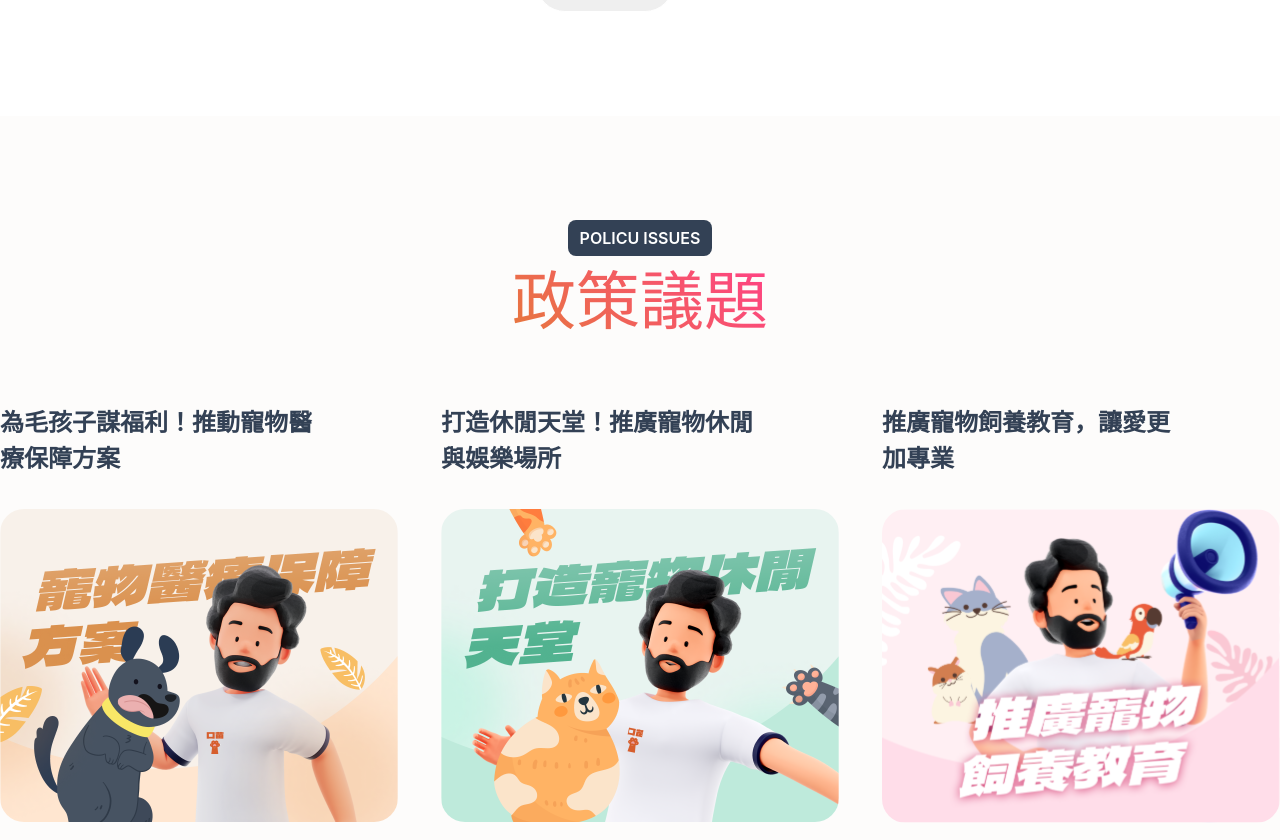
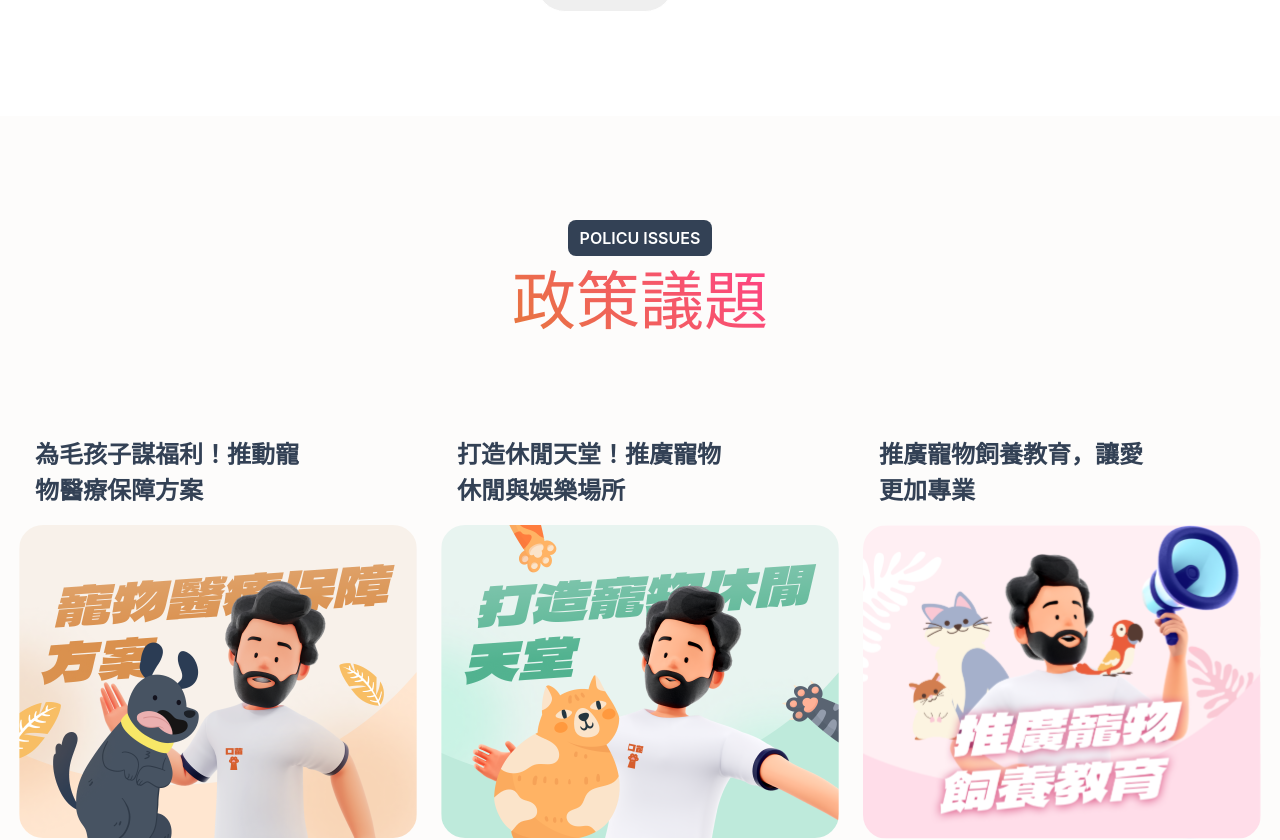
Before and after one commit to dackdada016/2023f2e_mission1, a React (Create React App) app: page / in a window 1280 px wide. Shown: the part 3352-4192 px from the top of the page. Built offline with nearby package versions, Linux system fonts and the light colour scheme.

Commit message:
fix : 修正畫面樣式錯誤

```diff
--- a/src/components/PolicuIssues.js
+++ b/src/components/PolicuIssues.js
@@ -8,13 +8,16 @@ const Card = styled.div`
   flex-direction: column;
   align-items: flex-start;
   width: fit-content;
+  margin: 4rem 0;
   div{
     h4{
       width: 80%;
+      margin: 0;
       font-size: 1.5rem;
       font-style: normal;
       font-weight: 700;
-      line-height: 150%; /* 2.25rem */
+      line-height: 150%;
+      padding: 0 1rem 1rem 1rem;
     }
   }
   img{
@@ -35,12 +38,12 @@ const IssuesCard = PolicuIssuesData.map((item)=>(
 
 function PolicuIssues() {
   return (
-    <SectionContainer style={{backgroundColor:'#FDFCFB',padding:"104px 0"}}>
+    <SectionContainer style={{backgroundColor:'#FDFCFB'}}>
       <SectionTitle>
         <span>policu issues</span>
         <h2>政策議題</h2>
       </SectionTitle>
-      <SectionList >
+      <SectionList>
         {IssuesCard}
       </SectionList>
     </SectionContainer>
```
